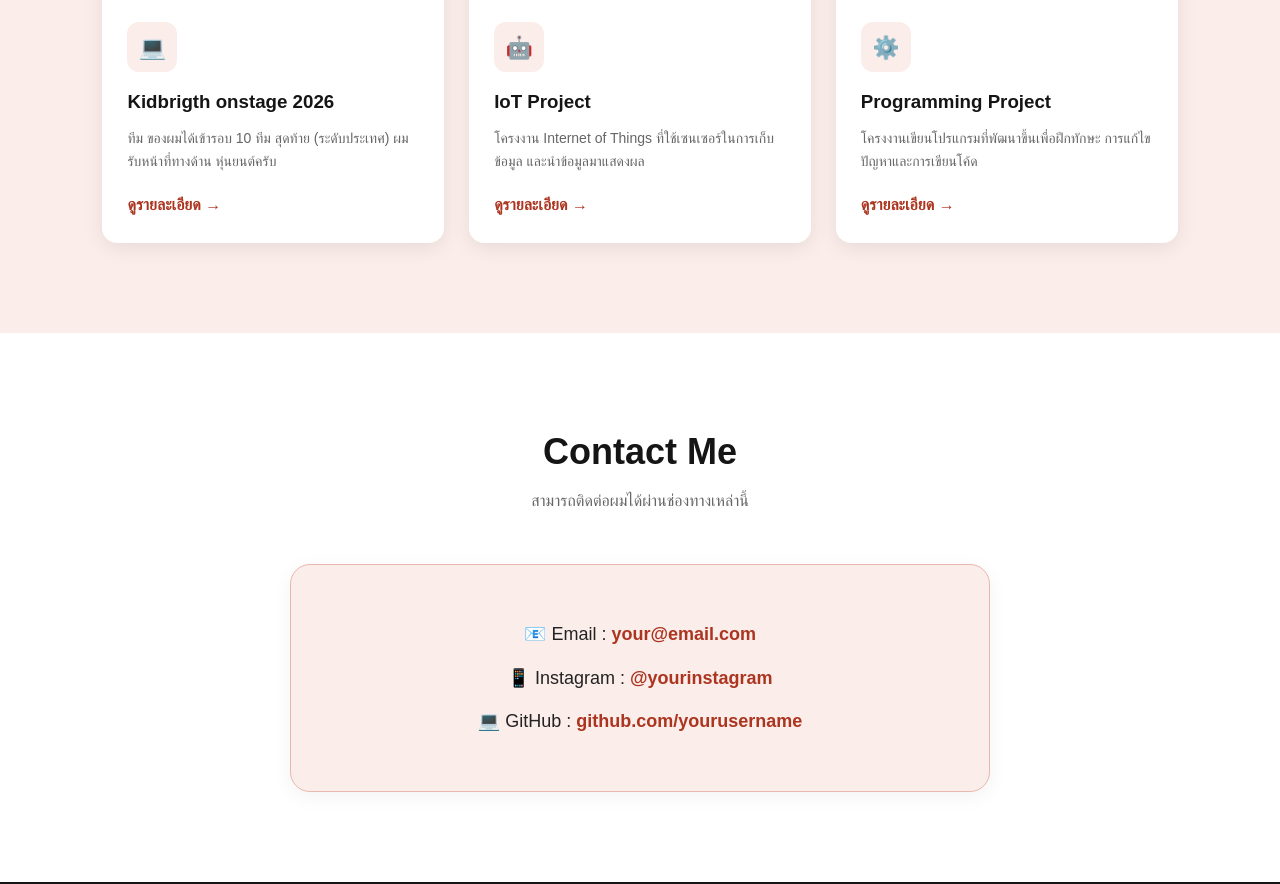
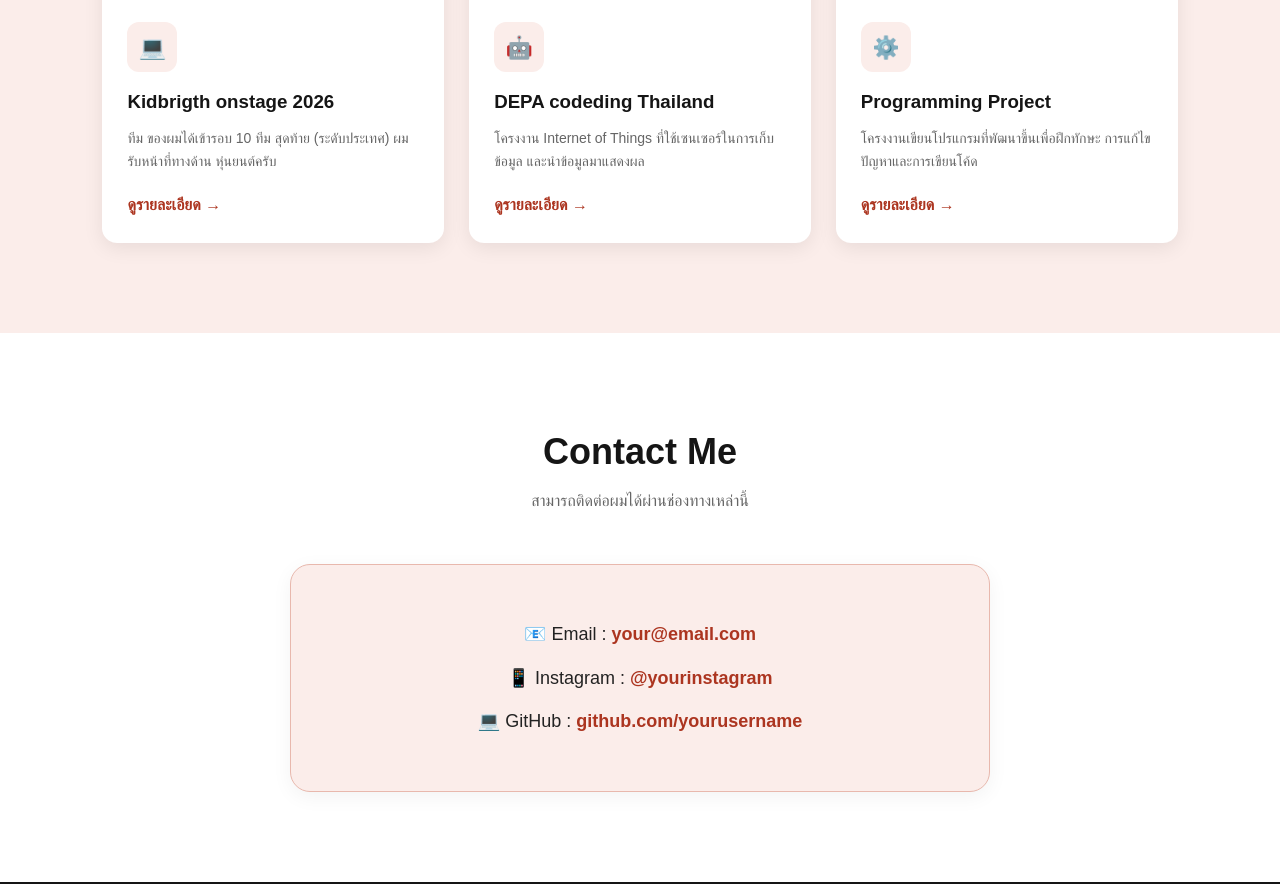
Before and after one commit to wuttiphat022335-star/E-Portfoilo, a plain HTML site: page index.html in a window 1280 px wide. Shown: the part 1791-2675 px from the top of the page. Drawn offline with Linux system fonts and the light colour scheme.

Commit message:
Update index.html

```diff
--- a/index.html
+++ b/index.html
@@ -555,7 +555,7 @@
                     </div>
                     <div class="project-info">
                         <div class="project-icon">🤖</div>
-                        <h3>IoT Project</h3>
+                        <h3>DEPA codeding Thailand</h3>
                         <p>โครงงาน Internet of Things ที่ใช้เซนเซอร์ในการเก็บข้อมูล และนำข้อมูลมาแสดงผล</p>
                         <a href="https://drive.google.com/file/d/1YAShPzSgTAx9DjCh7k1bD_DA8LD_MR7T/view?usp=sharing" target="_blank" class="project-link">ดูรายละเอียด →</a>
                     </div>
```
